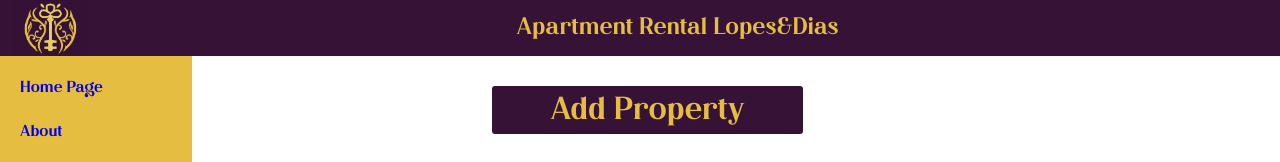
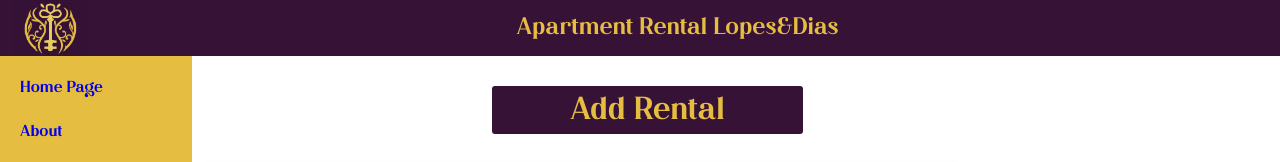
Before and after one commit to filipamiralopes/apartment-rental-dashboard, a React (Vite) app: page / in a window 1280 px wide. Shown: the top 162 px of the page. Built offline with nearby package versions, Linux system fonts and the light colour scheme.

Commit message:
add rental at beg of array

```diff
--- a/src/pages/AddRental.jsx
+++ b/src/pages/AddRental.jsx
@@ -55,7 +55,7 @@ const AddRental = ({ rentals, setRentals }) => {
 			cancelRental,
 		};
 
-		setRentals([...rentals, newUnit]);
+		setRentals([newUnit, ...rentals]);
 		nav('/');
 	}
 
--- a/src/pages/ApartmentList.jsx
+++ b/src/pages/ApartmentList.jsx
@@ -7,7 +7,7 @@ const ApartmentList = (props) => {
   return (
     <div className="apartment-list">
       <Link to="/add-rental">
-        <button id="add-property-btn">Add Property</button>
+        <button id="add-property-btn">Add Rental</button>
       </Link>
       {rentals.map((unit) => (
         <ApartmentCard
@@ -21,3 +21,4 @@ const ApartmentList = (props) => {
 };
 
 export default ApartmentList;
+//
```
